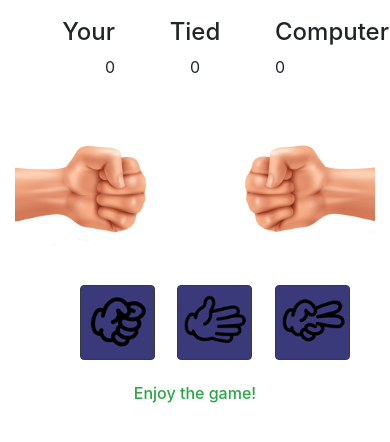
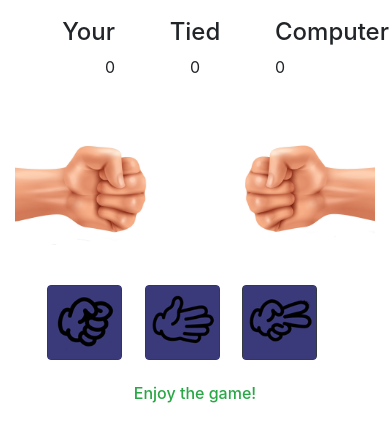
Before and after one commit to chetanguptamrt/rock-paper-scissor-using-javascript, a plain HTML site: page index.html in a window 390 px wide. Shown: the part 62-504 px from the top of the page. Drawn offline with nearby package versions, Linux system fonts and the light colour scheme.

Commit message:
Update index.html

```diff
--- a/index.html
+++ b/index.html
@@ -52,13 +52,13 @@
 
         <div class="container">
             <div class="row">
-                <div class="col-xl-2 offset-xl-2 col-lg-2 offset-lg-2 col-md-2 offset-md-2 col-sm-2 offset-sm-2 col-2 offset-2 text-center">
+                <div class="col-xl-2 offset-xl-2 col-lg-2 offset-lg-2 col-md-2 offset-md-2 col-sm-2 offset-sm-2 col-3 offset-1 text-center">
                     <button id="btn1" class="btn btn-dark rounded p-0" style="width: 75px;"><span><img class="img-fluid" src="./img/c1.png"/></span> </button>
                 </div>
-                <div class="col-xl-2 offset-xl-1 col-lg-2 offset-lg-1 col-md-2 offset-md-1 col-sm-2 offset-sm-1 col-2 offset-1 text-center">
+                <div class="col-xl-2 offset-xl-1 col-lg-2 offset-lg-1 col-md-2 offset-md-1 col-sm-2 offset-sm-1 col-3 text-center">
                     <button id="btn2" class="btn btn-dark rounded p-0" style="width: 75px;"><span><img class="img-fluid" src="./img/c2.png"/></span> </button>
                 </div>
-                <div class="col-xl-2 offset-xl-1 col-lg-2 offset-lg-1 col-md-2 offset-md-1 col-sm-2 offset-sm-1 col-2 offset-1 text-center">
+                <div class="col-xl-2 offset-xl-1 col-lg-2 offset-lg-1 col-md-2 offset-md-1 col-sm-2 offset-sm-1 col-3 text-center">
                     <button id="btn3" class="btn btn-dark rounded p-0" style="width: 75px;"><span><img class="img-fluid" src="./img/c3.png"/></span> </button>
                 </div>
             </div>
```
